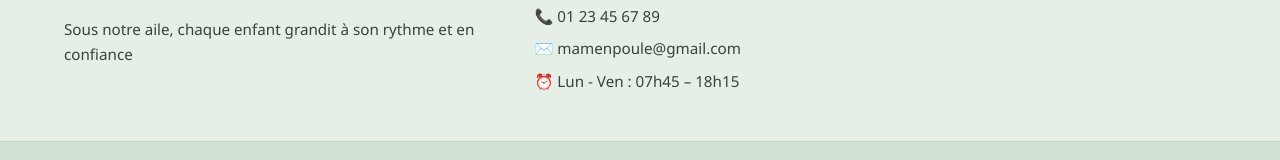
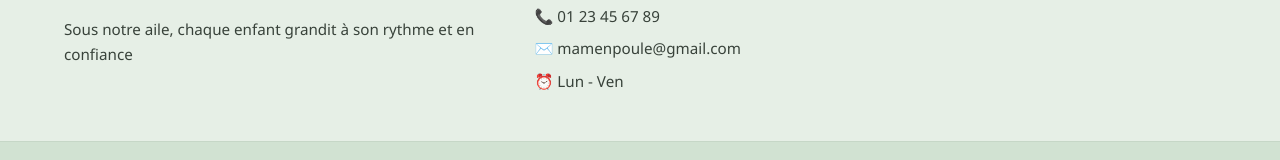
Before and after one commit to TartAthos/MAM-en-poule, a plain HTML site: page a-propos.html in a window 1280 px wide. Shown: the part 1536-1696 px from the top of the page. Drawn offline with Linux system fonts and the light colour scheme.

Commit message:
corrections mineures

```diff
--- a/a-propos.html
+++ b/a-propos.html
@@ -106,7 +106,7 @@
                     <li>📍 Rue de Bel air, 49750 Beaulieu-sur-Layon</li>
                     <li>📞 01 23 45 67 89</li>
                     <li>✉️ mamenpoule@gmail.com</li>
-                    <li>⏰ Lun - Ven : 07h45 – 18h15</li>
+                    <li>⏰ Lun - Ven</li>
                 </ul>
             </div>
 
```
Also changed, not shown: activites.html (+1 -1 lines), contact.html (+1 -1 lines), index.html (+1 -1 lines), mentions-legales.html (+1 -1 lines), projet.html (+1 -1 lines), images/Stephanie.jpg, images/Virginie.jpg.
